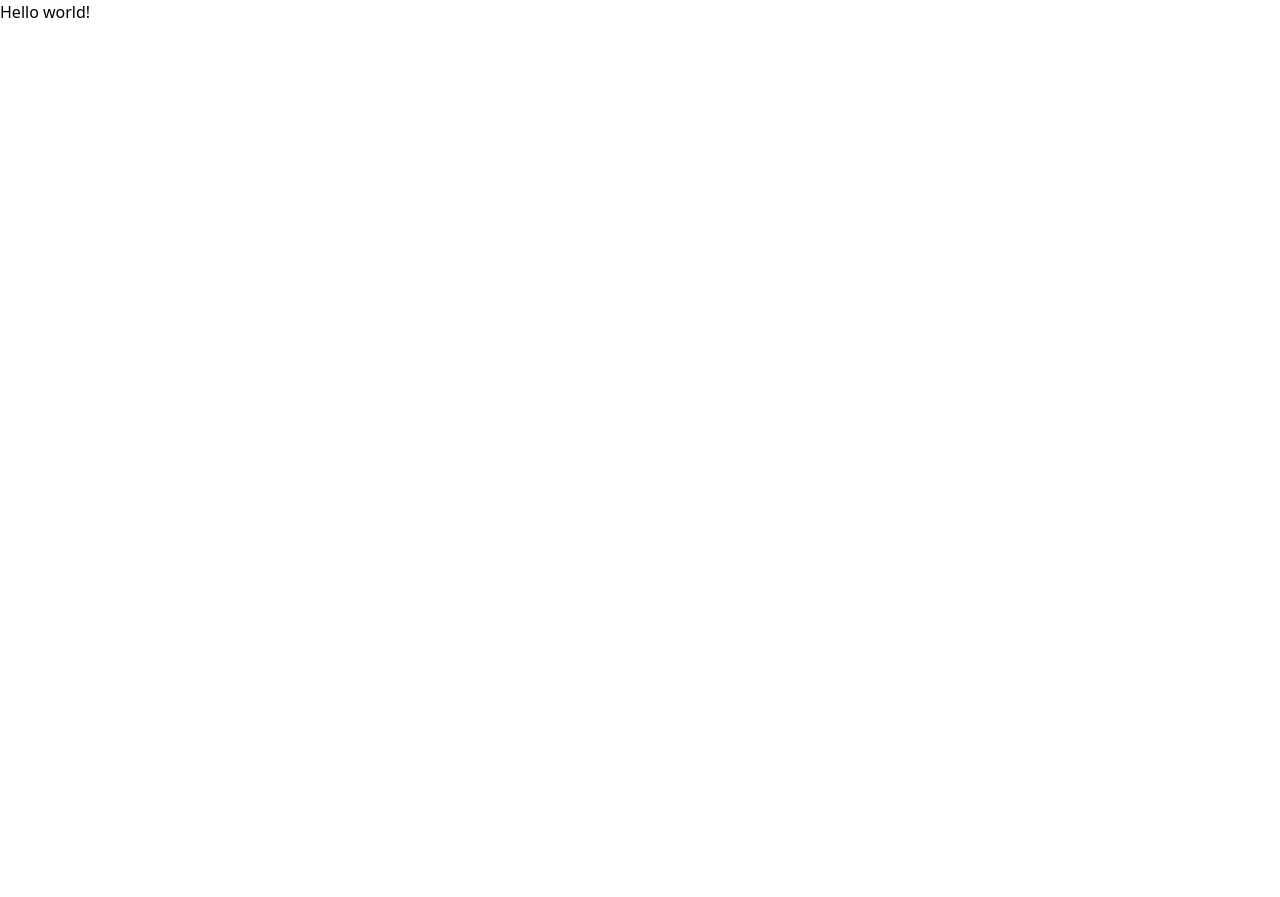
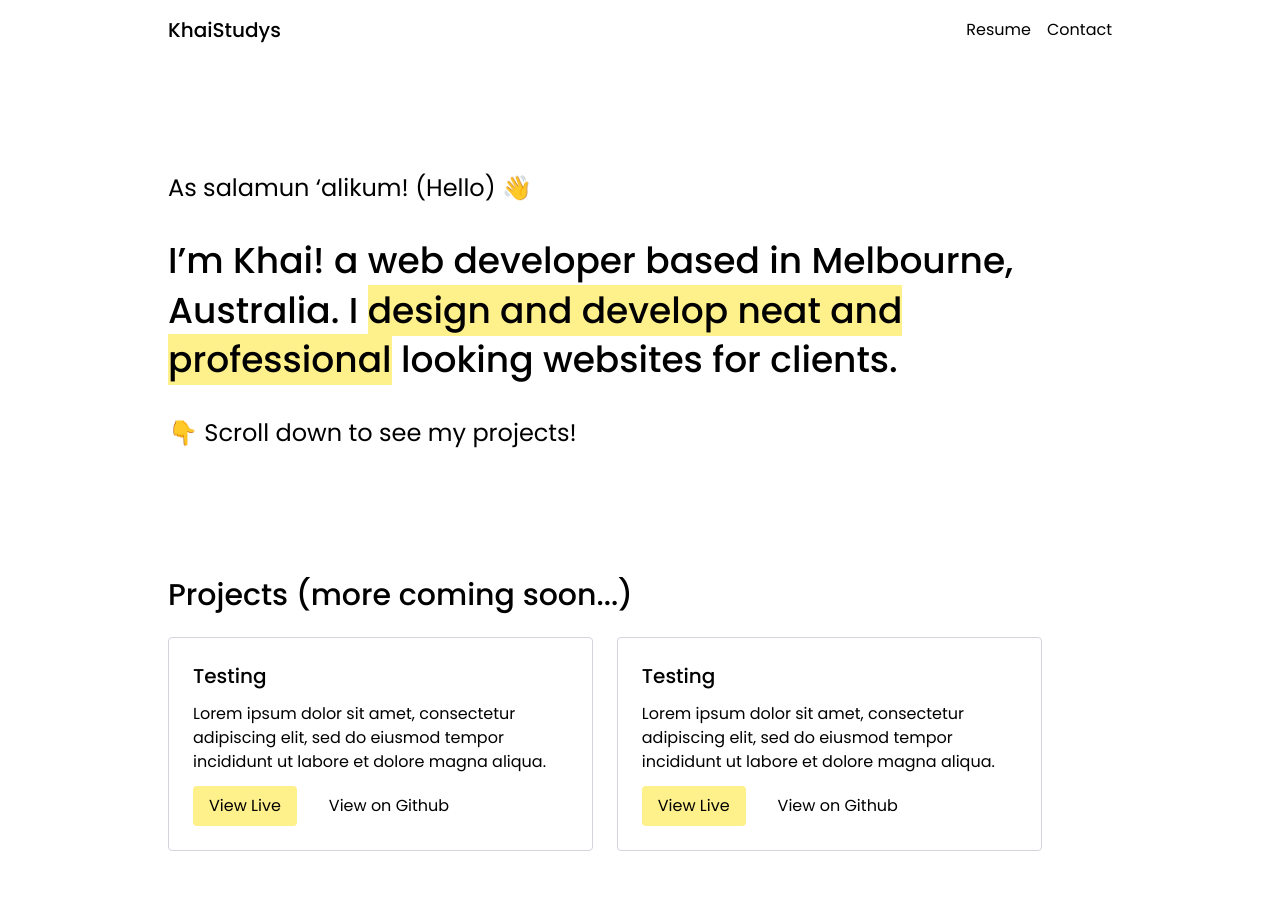
Before and after one commit to KhaiStudys/khaistudys, a Next.js app: page / in a window 1280 px wide. Shown: the top 897 px of the page. Before the commit the page ends 800 px from the top, so only its background shows below. Built offline with nearby package versions, Linux system fonts and the light colour scheme.

Commit message:
Version 1.0.0 - Basic UI Implemented!

```diff
--- /dev/null
+++ b/components/Main.js
@@ -0,0 +1,17 @@
+export default function Main() {
+  return (
+    <main className="container mx-auto p-4 mt-24">
+      <div className="max-w-4xl flex flex-col gap-8">
+        <p className="text-2xl">As salamun ‘alikum! (Hello) 👋 </p>
+        <h1 className="text-4xl font-medium leading-snug">
+          I’m Khai! a web developer based in Melbourne, Australia. I{" "}
+          <span className="bg-yellow-200">
+            design and develop neat and professional
+          </span>{" "}
+          looking websites for clients.
+        </h1>
+        <p className="text-2xl">👇 Scroll down to see my projects!</p>
+      </div>
+    </main>
+  );
+}
--- /dev/null
+++ b/components/Navbar.js
@@ -0,0 +1,23 @@
+import Link from "next/link";
+
+export default function Navbar() {
+  return (
+    <nav className="container mx-auto p-4 flex">
+      <Link href="/">
+        <a className="text-xl font-medium">KhaiStudys</a>
+      </Link>
+      <ul className="ml-auto flex items-center gap-4">
+        <li>
+          <Link href="/">
+            <a>Resume</a>
+          </Link>
+        </li>
+        <li>
+          <Link href="/">
+            <a>Contact</a>
+          </Link>
+        </li>
+      </ul>
+    </nav>
+  );
+}
--- /dev/null
+++ b/components/Project.js
@@ -0,0 +1,18 @@
+import Link from "next/link";
+
+export default function Project({ title, desc, live, github }) {
+  return (
+    <div className=" flex flex-col gap-3 mt-6 p-6 w-full lg:w-[45%] xl:max-w-[30%] rounded border border-gray-300">
+      <h3 className="text-xl font-medium">{title}</h3>
+      <p>{desc}</p>
+      <div className="flex gap-4">
+        <button className="px-4 py-2 rounded bg-yellow-200">
+          <Link href={live}>View Live</Link>
+        </button>
+        <button className="px-4 py-2 rounded bg-transparent">
+          <Link href={github}>View on Github</Link>
+        </button>
+      </div>
+    </div>
+  );
+}
--- /dev/null
+++ b/components/Projects.js
@@ -0,0 +1,8 @@
+export default function Projects({ children }) {
+  return (
+    <section className="container mx-auto p-4 my-24">
+      <h2 className="text-3xl font-medium">Projects (more coming soon...)</h2>
+      <div className="flex flex-wrap gap-6">{children}</div>
+    </section>
+  );
+}
--- /dev/null
+++ b/pages/_document.js
@@ -0,0 +1,20 @@
+import { Html, Head, Main, NextScript } from "next/document";
+
+export default function Document() {
+  return (
+    <Html>
+      <Head>
+        <link rel="preconnect" href="https://fonts.googleapis.com" />
+        <link rel="preconnect" href="https://fonts.gstatic.com" crossorigin />
+        <link
+          href="https://fonts.googleapis.com/css2?family=Poppins:wght@400;500;700&display=swap"
+          rel="stylesheet"
+        />
+      </Head>
+      <body>
+        <Main />
+        <NextScript />
+      </body>
+    </Html>
+  );
+}
--- a/pages/index.js
+++ b/pages/index.js
@@ -1,4 +1,8 @@
 import Head from "next/head";
+import Navbar from "../components/Navbar";
+import Main from "../components/Main";
+import Projects from "../components/Projects";
+import Project from "../components/Project";
 
 export default function Home() {
   return (
@@ -8,7 +12,34 @@ export default function Home() {
         <meta name="description" content="" />
         <link rel="icon" href="" />
       </Head>
-      <h1>Hello world!</h1>
+      <Navbar />
+      <Main />
+      <Projects>
+        <Project
+          title="Testing"
+          desc="Lorem ipsum dolor sit amet, consectetur adipiscing elit, sed do eiusmod tempor incididunt ut labore et dolore magna aliqua."
+          live="/"
+          github="/"
+        />
+        <Project
+          title="Testing"
+          desc="Lorem ipsum dolor sit amet, consectetur adipiscing elit, sed do eiusmod tempor incididunt ut labore et dolore magna aliqua."
+          live="/"
+          github="/"
+        />
+        <Project
+          title="Testing"
+          desc="Lorem ipsum dolor sit amet, consectetur adipiscing elit, sed do eiusmod tempor incididunt ut labore et dolore magna aliqua."
+          live="/"
+          github="/"
+        />
+        <Project
+          title="Testing"
+          desc="Lorem ipsum dolor sit amet, consectetur adipiscing elit, sed do eiusmod tempor incididunt ut labore et dolore magna aliqua."
+          live="/"
+          github="/"
+        />
+      </Projects>
     </div>
   );
 }
--- a/tailwind.config.js
+++ b/tailwind.config.js
@@ -6,13 +6,16 @@ module.exports = {
   ],
   theme: {
     screens: {
-      tablet: "640px",
-
-      laptop: "1024px",
-
-      desktop: "1280px",
+      sm: "480px",
+      md: "768px",
+      lg: "976px",
+      xl: "1440px",
     },
-    extend: {},
+    extend: {
+      fontFamily: {
+        sans: ["Poppins", "sans-serif"],
+      },
+    },
   },
   plugins: [],
 };
```
